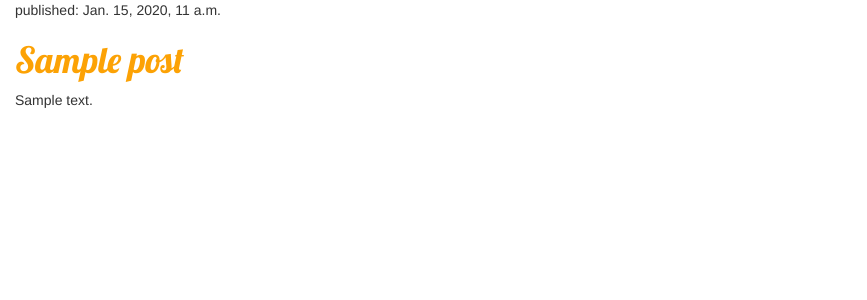
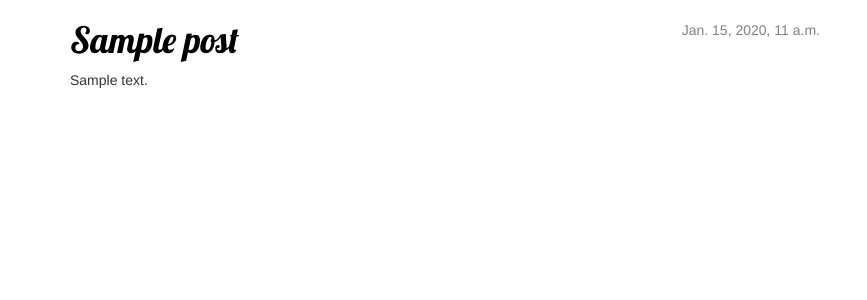
Before and after one commit to mjandula/my-first-blog, a Django app: template blog/templates/blog/post_list.html in a window 1280 px wide. Shown: the top 300 px of the page, without its empty margins (0-867 px from the left). Run offline with Django 3.2, Linux system fonts and the light colour scheme; the template is opened without the code that fills it: values that come from a table or form of the project are taken from there, others are empty; tables that the repository leaves empty hold one stand-in row (values such as "Sample post"); some libraries are stand-ins or nearby versions.

Commit message:
new order static

```diff
--- a/blog/static/blog/css/blog.css
+++ /dev/null
@@ -1,8 +0,0 @@
-h1 a {
-        color: #FCA205;
-        font-family: 'Lobster';
-    }
-
-body {
-        padding-left: 15px;
-    }
--- /dev/null
+++ b/blog/static/css/blog.css
@@ -0,0 +1,56 @@
+h1 a {
+        color: #FCA205;
+        font-family: 'Lobster';
+    }
+
+body {
+        padding-left: 15px;
+    }
+
+.page-header {
+        background-color: #ff9400;
+        margin-top: 0;
+        padding: 20px 20px 20px 40px;
+    }
+
+    .page-header h1, .page-header h1 a, .page-header h1 a:visited, .page-header h1 a:active {
+        color: #ffffff;
+        font-size: 36pt;
+        text-decoration: none;
+    }
+
+    .content {
+        margin-left: 40px;
+    }
+
+    h1, h2, h3, h4 {
+        font-family: 'Lobster', cursive;
+    }
+
+    .date {
+        float: right;
+        color: #828282;
+    }
+
+    .save {
+        float: right;
+    }
+
+    .post-form textarea, .post-form input {
+        width: 100%;
+    }
+
+    .top-menu, .top-menu:hover, .top-menu:visited {
+        color: #ffffff;
+        float: right;
+        font-size: 26pt;
+        margin-right: 20px;
+    }
+
+    .post {
+        margin-bottom: 70px;
+    }
+
+    .post h1 a, .post h1 a:visited {
+        color: #000000;
+    }
--- a/blog/templates/blog/post_list.html
+++ b/blog/templates/blog/post_list.html
@@ -9,14 +9,20 @@
 			<link href="http://fonts.googleapis.com/css?family=Lobster&subset=latin,latin-ext" rel="stylesheet" type="text/css">
         </head>
         <body>
-    		</div>
 
-    		{% for post in posts %}
-        		<div>
-            		<p>published: {{ post.published_date }}</p>
-            		<h1><a href="">{{ post.title }}</a></h1>
-            		<p>{{ post.text|linebreaks }}</p>
-        		</div>
-    		{% endfor %}
+    		<div class="content container">
+        	<div class="row">
+            	<div class="col-md-8">
+                	{% for post in posts %}
+                    	<div class="post">
+                        	<div class="date">
+                            	{{ post.published_date }}
+                        	</div>
+                        	<h1><a href="">{{ post.title }}</a></h1>
+                        	<p>{{ post.text|linebreaks }}</p>
+                    	</div>
+                	{% endfor %}
+            	</div>
+        	</div>
         </body>
 </html>
```
